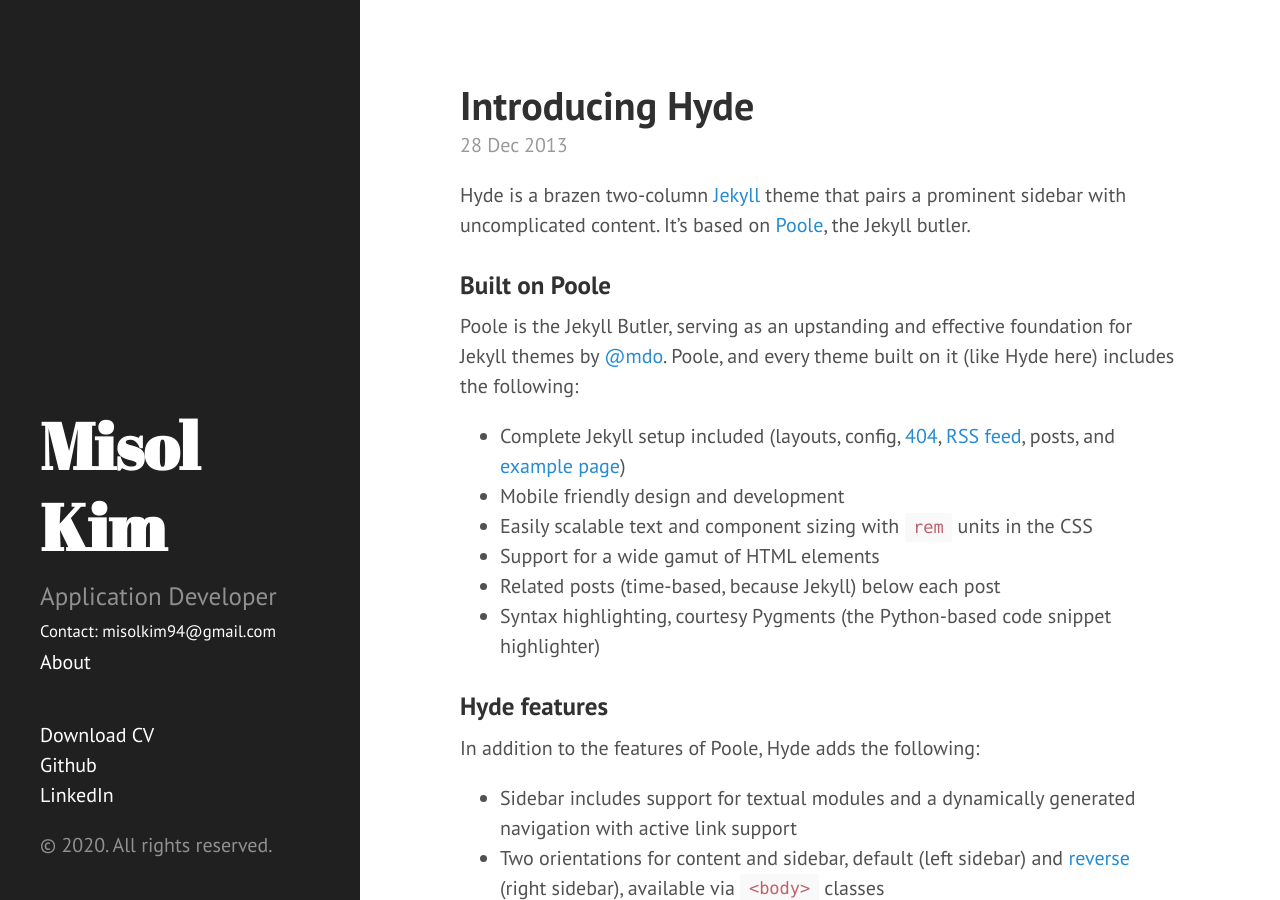
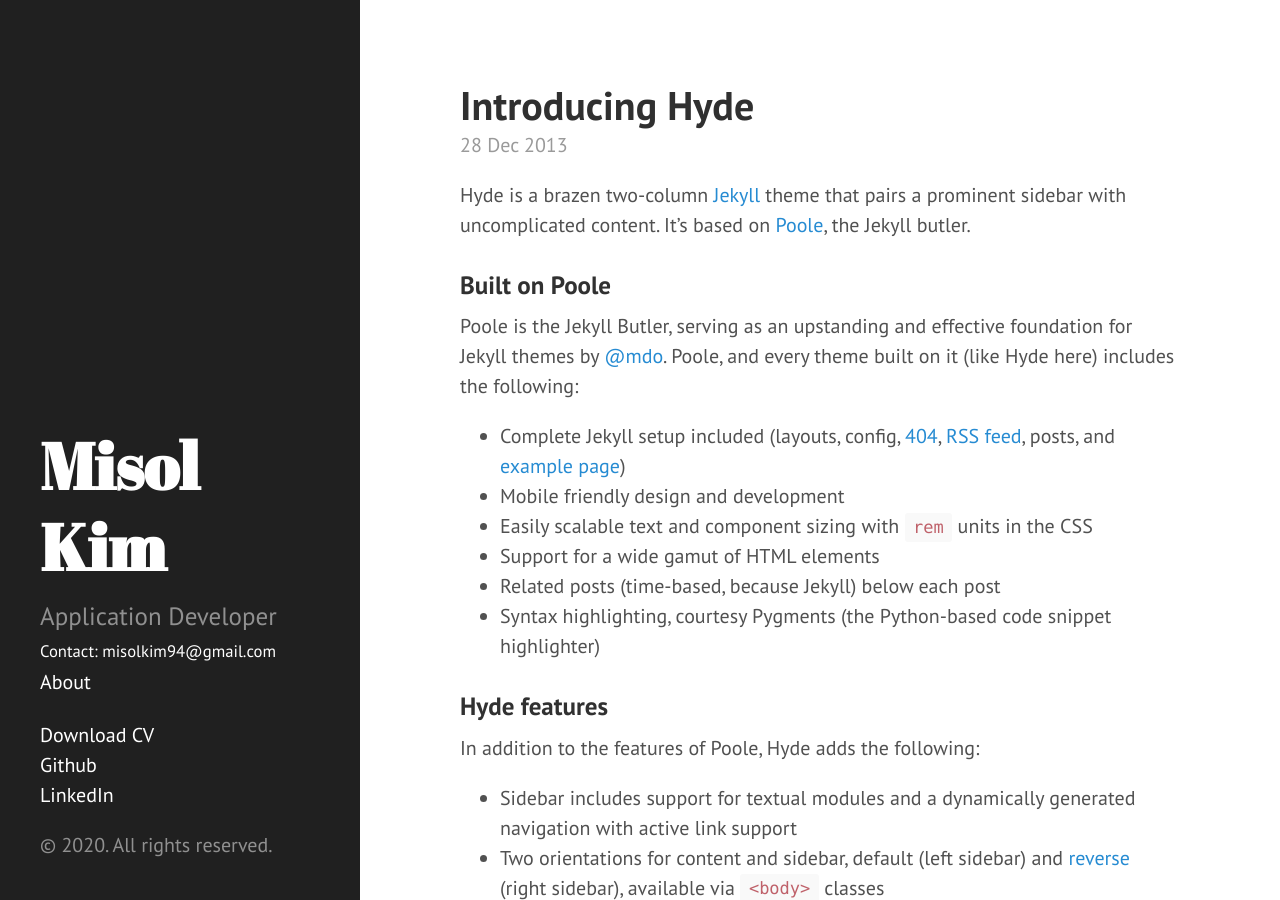
Before and after one commit to kim-misol/kim-misol.github.io, a Jekyll site: the page built from index.html, in a window 1280 px wide and 900 px high. Built offline with Jekyll 4.4.1, drawn with Linux system fonts in a browser that asks for light colours; Markdown is read by kramdown in place of the engine named in the settings; the list of posts is cut into pages by our own code.

Commit message:
Update sidebar.html

```diff
--- a/_includes/sidebar.html
+++ b/_includes/sidebar.html
@@ -33,7 +33,7 @@
       <a class="sidebar-nav-item" href="{{ site.github.repo }}">GitHub project</a>
       <span class="sidebar-nav-item">Currently v{{ site.version }}</span> -->
 
-      <ul style="list-style-type: none; padding-left:0px; padding-top:40px;">
+      <ul style="list-style-type: none; padding-left:0px; padding-top:20px;">
         <li><a href="/KIM MISOL CV.pdf" target="_blank">Download CV</a> </li>
         <li><a href="https://github.com/misolkim" target="_blank"> Github </a></li><li><a href="https://www.linkedin.com/in/misolkim/" target="_blank"> LinkedIn </a></li>
       </ul>
```
